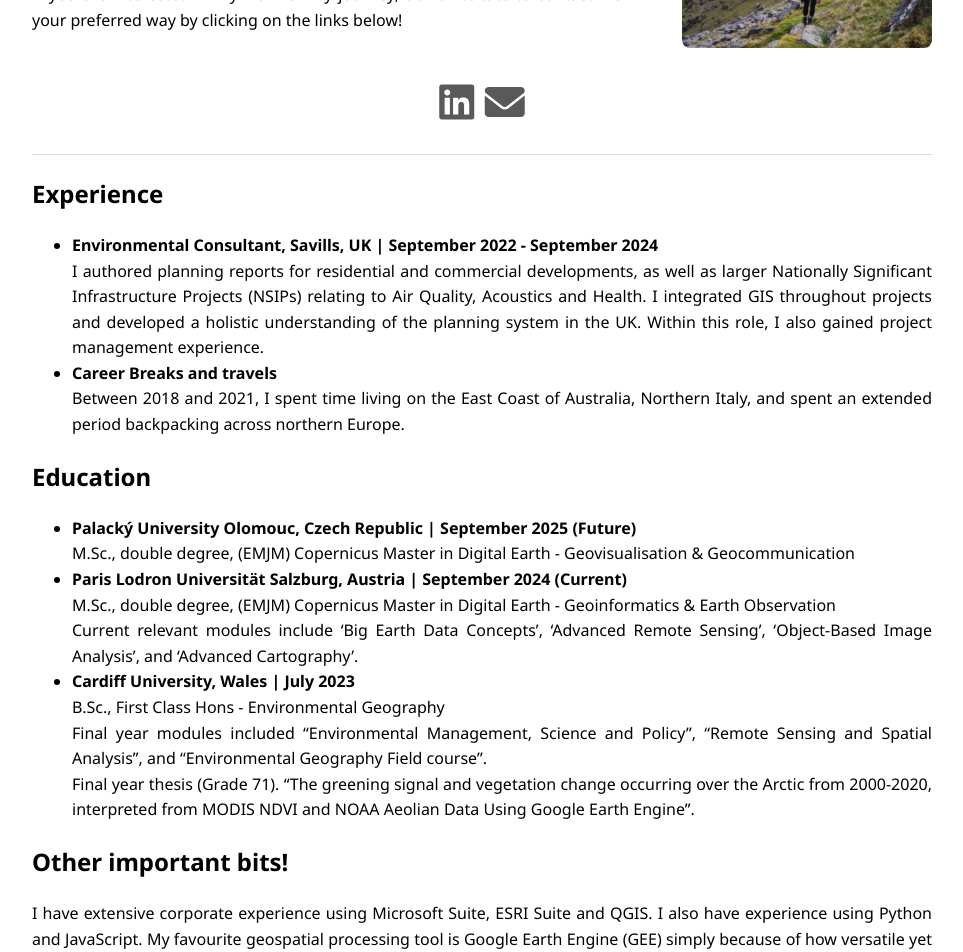
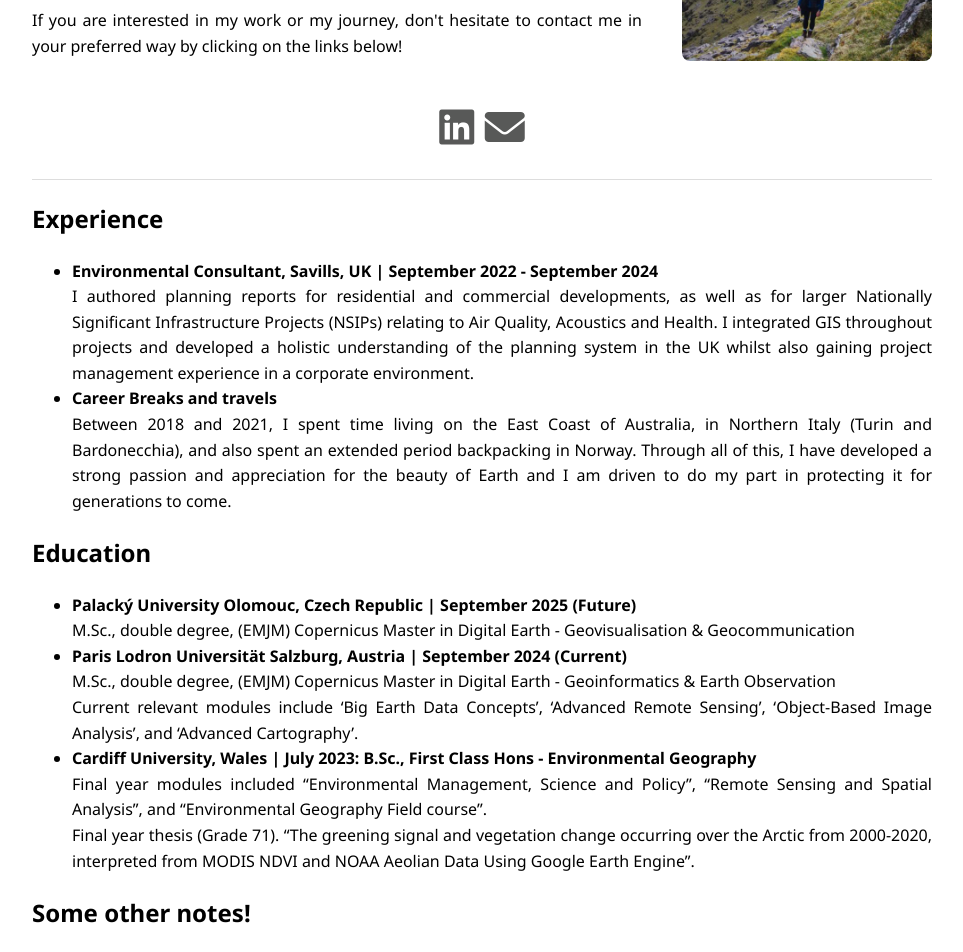
Before and after one commit to maria-anna-gis/maria-anna-gis.github.io, a Jekyll site: the page built from index.md, in a window 1280 px wide and 1400 px high, scrolled down 390 px. Shown: the top 952 px of the window, without its empty margins (158-1121 px from the left). Built offline with Jekyll 4.4.1, drawn with Linux system fonts in a browser that asks for light colours; some of the changed text lies outside the part shown.

Commit message:
Update index.md

```diff
--- a/index.md
+++ b/index.md
@@ -6,7 +6,7 @@
 <div class="about-container">
     <div class="about-text">
 
-<p>I am a <a href="https://master-cde.eu/" rel="external nofollow noopener" target="_blank">Erasmus Mundus Joint Master (EMJM) "Copernicus Master in Digital Earth" (CDE)</a> Student in my first year at Paris Lodron University of Salzburg. Currently, I am focusing on expanding my knowledge of Remote Sensing Techniques and utilising Big Data alongside the continual expansion of my Cartographic skills. My study interests focus on image analysis of changing environments with a specific interest in geomorphology, climate change, and humanitarian applications. </p>
+Hiya, my name is **Maria**, welcome to my e-portfolio! <p>I am a <a href="https://master-cde.eu/" rel="external nofollow noopener" target="_blank">Erasmus Mundus Joint Master (EMJM) "Copernicus Master in Digital Earth" (CDE)</a> student in my first year at Paris Lodron University in Salzburg. Currently, I am focusing on expanding my knowledge of Remote Sensing Techniques and utilising Big Data alongside the continual expansion of my Cartographic skills. My  interests focus on image analysis of changing environments, with a specific interest in  climate change, geomorphology, and humanitarian applications. </p>
 <p>If you are interested in my work or my journey, don't hesitate to contact me in your preferred way by clicking on the links below! </p>
     </div>
      <img src="{{ "/assets/about/maria.jpg" | relative_url }}" alt=" This is a photo of Maria, hiking in the mountains" class="about-image">
@@ -25,28 +25,23 @@
 <hr class="section-divider">
 
 <h2>Experience</h2>
-
 * <strong>Environmental Consultant, Savills, UK | September 2022 - September 2024 </strong>
-<br>I authored planning reports for residential and commercial developments, as well as larger Nationally Significant Infrastructure Projects (NSIPs) relating to Air Quality, Acoustics and Health. I integrated GIS throughout projects and developed a holistic understanding of the planning system in the UK. Within this role, I also gained project management experience.
+<br>I authored planning reports for residential and commercial developments, as well as for larger Nationally Significant Infrastructure Projects (NSIPs) relating to Air Quality, Acoustics and Health. I integrated GIS throughout projects and developed a holistic understanding of the planning system in the UK whilst also gaining project management experience in a corporate environment.
 * <strong>Career Breaks and travels</strong>
-<br> Between 2018 and 2021, I spent time living on the East Coast of Australia, Northern Italy, and spent an extended period backpacking across northern Europe.
+<br> Between 2018 and 2021, I spent time living on the East Coast of Australia, in Northern Italy (Turin and Bardonecchia), and also spent an extended period backpacking in Norway. Through all of this, I have developed a strong passion and appreciation for the beauty of Earth and I am driven to do my part in protecting it for generations to come.
 
 <h2>Education</h2>
-
 * <strong>Palacký University Olomouc, Czech Republic | September 2025 (Future)</strong>
 <br>M.Sc., double degree, (EMJM) Copernicus Master in Digital Earth - Geovisualisation & Geocommunication
 * <strong>Paris Lodron Universität Salzburg, Austria | September 2024 (Current)</strong>
 <br>M.Sc., double degree, (EMJM) Copernicus Master in Digital Earth - Geoinformatics & Earth Observation
 <br>Current relevant modules include ‘Big Earth Data Concepts’, ‘Advanced Remote Sensing’, ‘Object-Based Image Analysis’, and ‘Advanced Cartography’.
-* <strong>Cardiff University, Wales | July 2023</strong>
-<br>B.Sc., First Class Hons - Environmental Geography
+* <strong>Cardiff University, Wales | July 2023: B.Sc., First Class Hons - Environmental Geography</strong>
 <br>Final year modules included “Environmental Management, Science and Policy”, “Remote Sensing and Spatial Analysis”, and “Environmental Geography Field course”.
 <br>Final year thesis (Grade 71). “The greening signal and vegetation change occurring over the Arctic from 2000-2020, interpreted from MODIS NDVI and NOAA Aeolian Data Using Google Earth Engine”.
 
 
-<h2>Other important bits!</h2>
-
-<p>I have extensive corporate experience using Microsoft Suite, ESRI Suite and QGIS. I also have experience using Python and JavaScript. My favourite geospatial processing tool is Google Earth Engine (GEE) simply because of how versatile yet powerful it is! </p>
-<p> English is my mother tongue, but I am also currently learning Czech and German. </p>
-<p> I am proudly a Practitioner with the Institute of Environmental Management and Assessment <a href="https://www.iema.net/" rel="external nofollow noopener" target="_blank">(IEMA)</a> and a Registered Environmentalist (REnvP) with the Society for the Environment <a href="https://socenv.org.uk/" rel="external nofollow noopener" target="_blank">(SocEnv)</a>.  </p>
-<p> In my free time, I seek out adventures, whether that be hiking, skiing or on my road bike. I am currently training for my second marathon in May 2025, and plan to complete an Ironman in 2026!  </p>
+<h2>Some other notes!</h2>
+<p>I have corporate experience using Microsoft Suite, ESRI Suite and QGIS. I also have experience using Python and JavaScript. My current favourite geospatial processing tool is Google Earth Engine (GEE) simply because of how versatile yet powerful it is! </p>
+<p> I am proudly a Practitioner with the Institute of Environmental Management and Assessment <a href="https://www.iema.net/" rel="external nofollow noopener" target="_blank">(IEMA)</a> and a Registered Environmentalist (REnvP) with the Society for the Environment <a href="https://socenv.org.uk/" rel="external nofollow noopener" target="_blank">(SocEnv)</a>.</p>
+<p>English is my mother tongue and I am also currently learning Czech (A2) and German (A1). And, in my free time, I seek out adventures, whether that be hiking, skiing or on my road bike. I am currently training for my second marathon in May 2025, and plan to complete an Ironman in 2026!</p>
```
